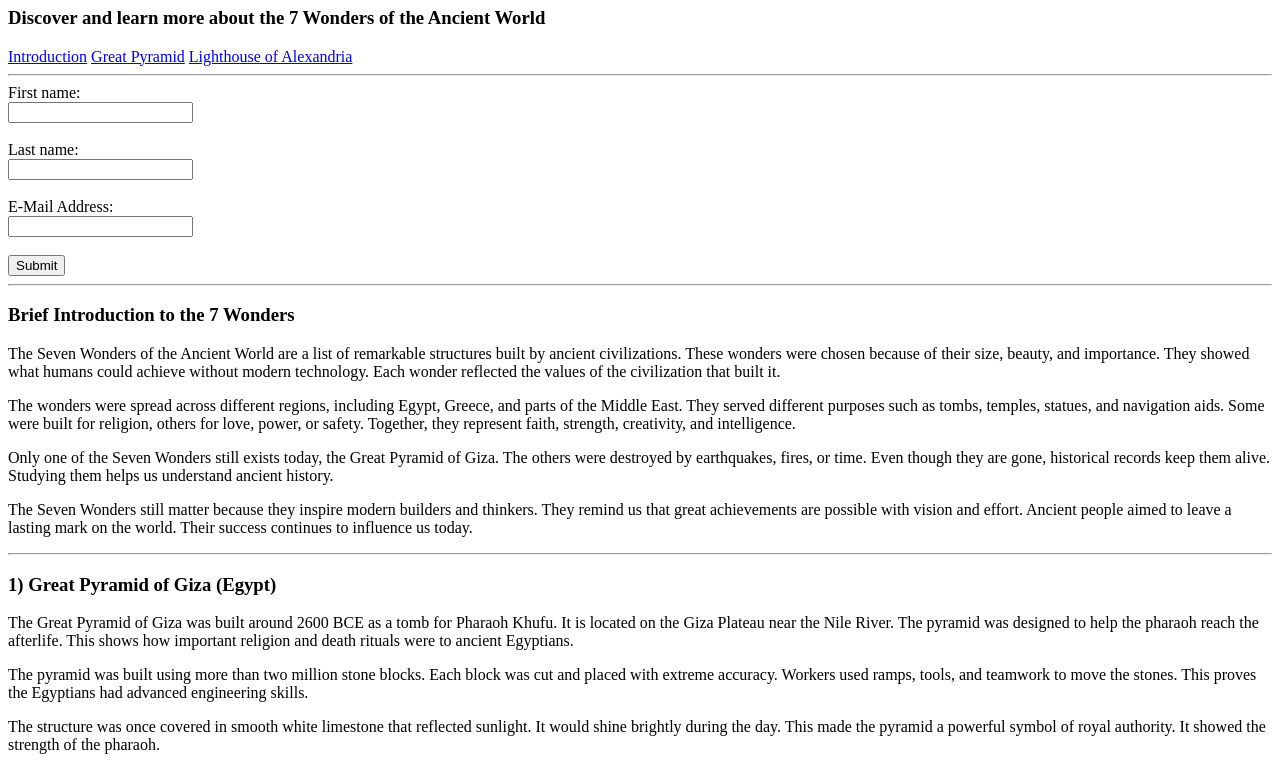
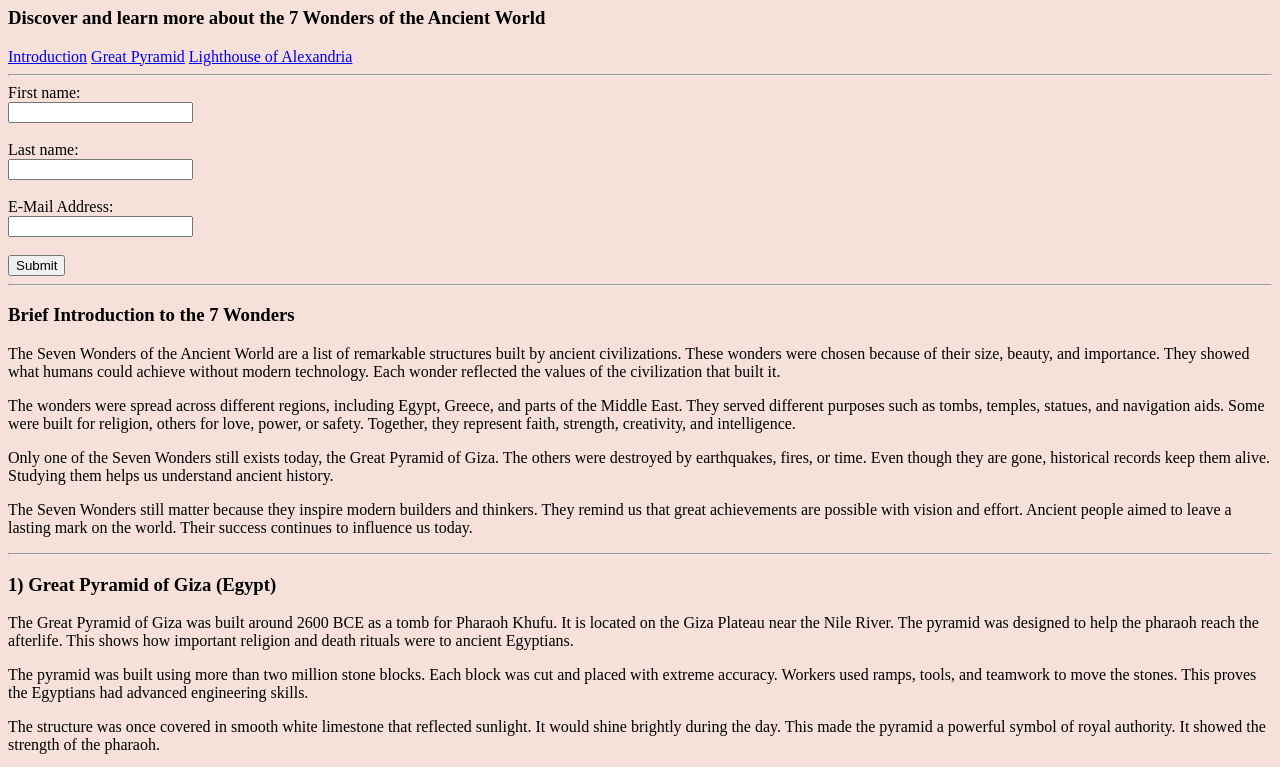
Before and after one commit to anasarafa35-hue/Project-2, a plain HTML site: page index.html in a window 1280 px wide. Shown: the part 73-840 px from the top of the page. Drawn offline with Linux system fonts and the light colour scheme.

Commit message:
Update index.html

```diff
--- a/index.html
+++ b/index.html
@@ -3,7 +3,7 @@
 <head>
   <title>7 Wonders of the Ancient World</title>
 </head>
-<body>
+<body style="background-color: rgb(245, 225, 218);">
   <h1 style="color:Tomato;">7 Wonders of the Ancient World</h1>
   <h3>Discover and learn more about the 7 Wonders of the Ancient World</h3>
   <nav>
```
